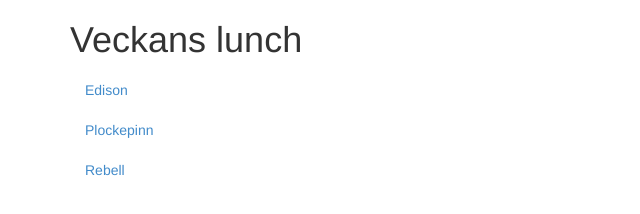
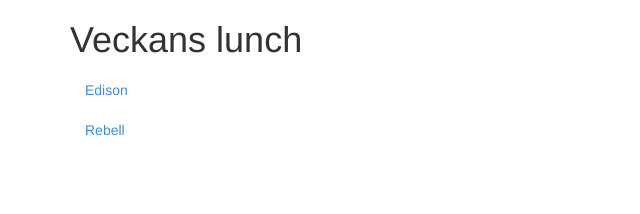
Before and after one commit to jokkemann/lunchapp, a website: page public/index.html in a window 1280 px wide. Shown: the full height of the page, 0-640 px from the left. Drawn offline with Linux system fonts and the light colour scheme.

Commit message:
Remove Plockepinn

```diff
--- a/public/index.html
+++ b/public/index.html
@@ -14,7 +14,6 @@
 			<nav>
 				<ul class="nav">
 					<li><a href="#" ng-click="getLunches('edison')">Edison</a></li>
-					<li><a href="#" ng-click="getLunches('plockepinn');">Plockepinn</a></li>
 					<li><a href="#" ng-click="getLunches('rebell');">Rebell</a></li>
 				</ul>
 			</nav>
```
